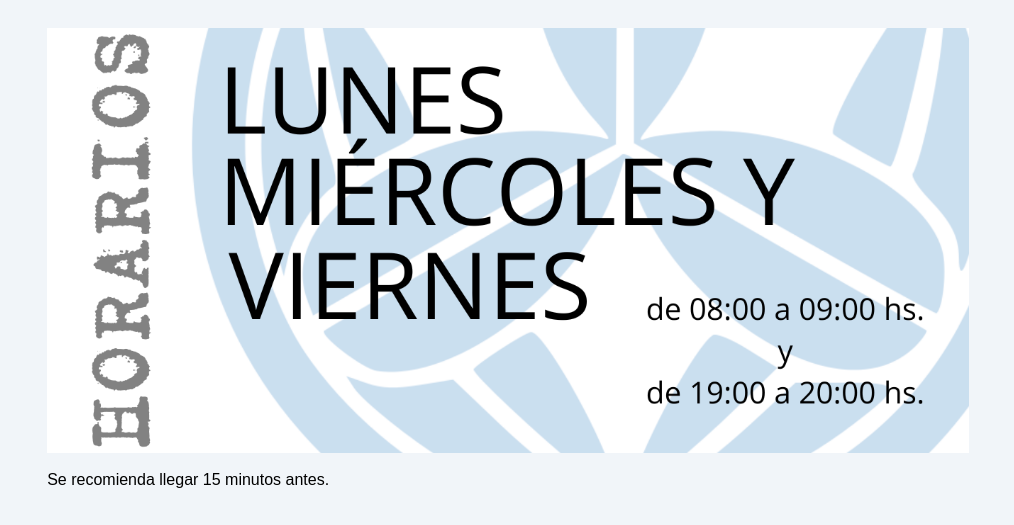
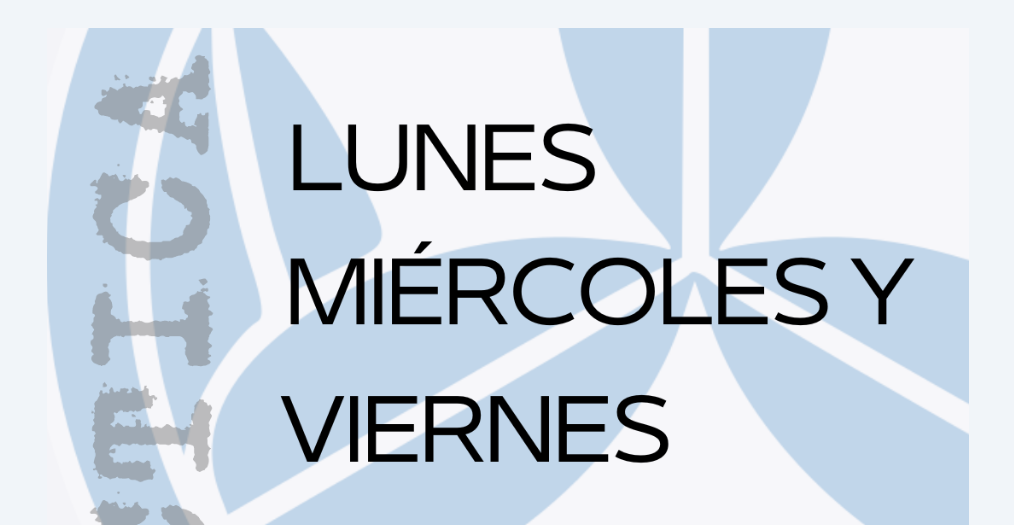
Before and after one commit to k0lst0m13r/aiki-katsu, an Astro site: page /horarios in a window 1280 px wide. Shown: the part 427-952 px from the top of the page, without its empty margins (132-1146 px from the left). Built offline with nearby package versions, Linux system fonts and the light colour scheme; Astro itself is replaced by a stand-in of ours; a web font is replaced by a local one.

Commit message:
horarios corregido

```diff
--- a/src/pages/horarios.astro
+++ b/src/pages/horarios.astro
@@ -1,10 +1,10 @@
 ---
 const pageTitle = "HORARIOS Katsumoto Dojo";
 import Base from'../layouts/Base.astro';
-import horarios from '../assets/horarios.png'
+import horarios from '../assets/practica.png'
 ---
 <Base>
 	<h1>HORARIOS</h1>
-	<img src={horarios.src} alt="horarios del doja" class="horarios">
+	<img src={horarios.src} alt="horarios del dojo" class="horarios">
 	<p>Se recomienda llegar 15 minutos antes.</p>
 </Base>
```
Also changed, not shown: src/assets/horarioCuadrado.png (added), src/assets/practica.png (added).
